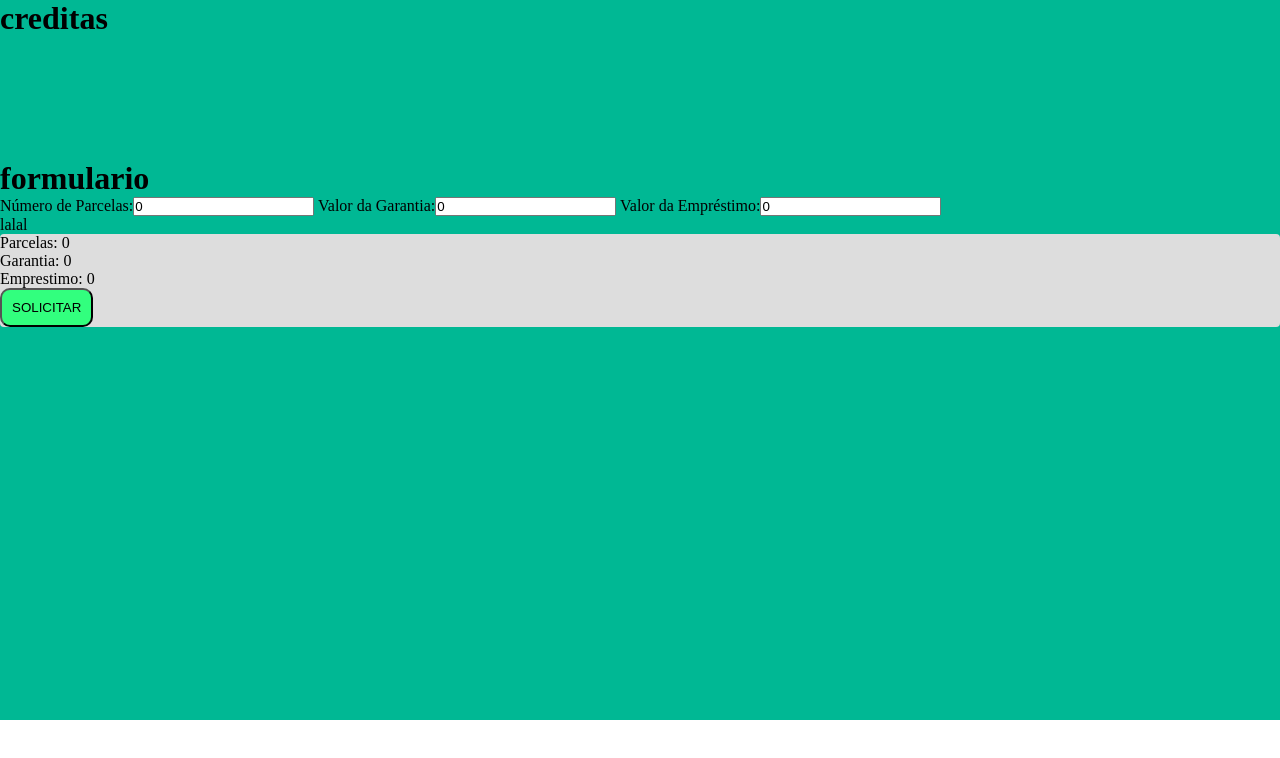
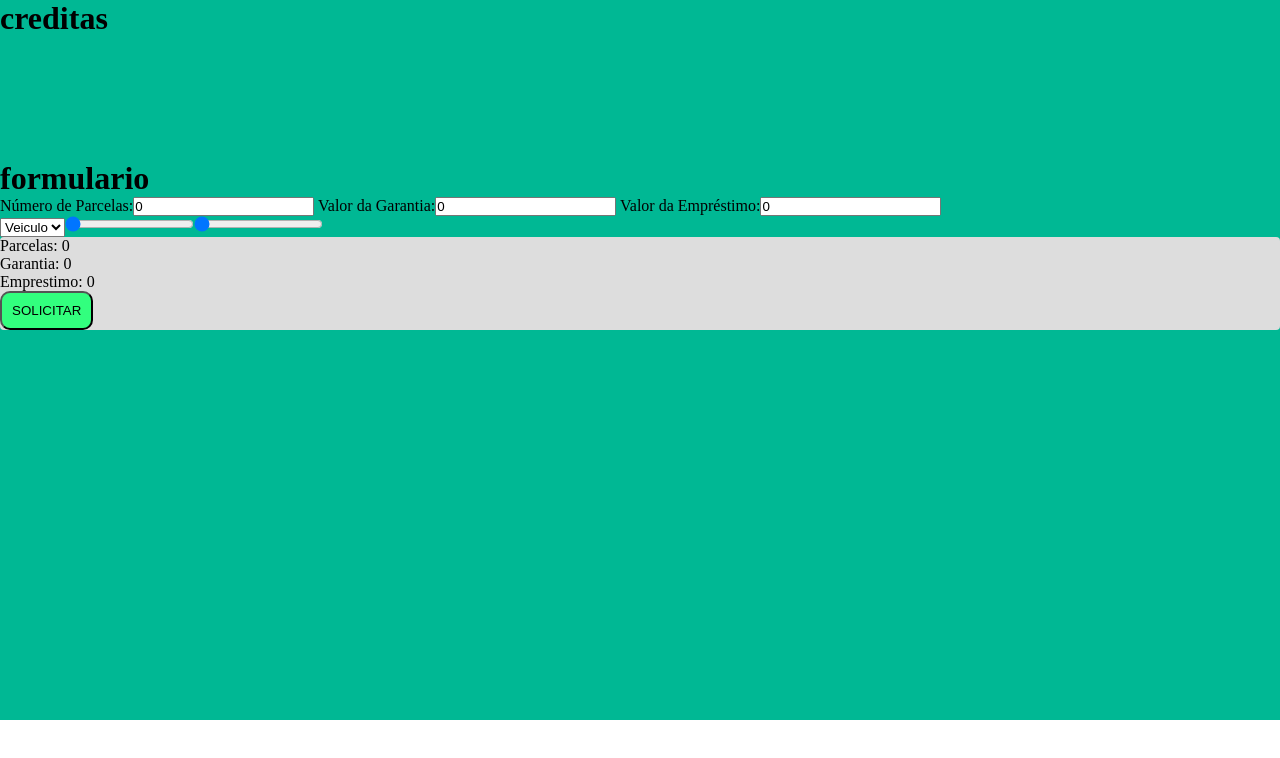
Before and after one commit to imVituZeron/cretidas-challenge, a React (Create React App) app: page / in a window 1280 px wide. Shown: the top 758 px of the page. Built offline with nearby package versions, Linux system fonts and the light colour scheme.

Commit message:
adicionando o select do tipo de garantia e os input de range de valores

```diff
--- a/src/components/Form/index.js
+++ b/src/components/Form/index.js
@@ -54,7 +54,12 @@ class Form extends Component {
                </label>
             </div>
             <div class="container-second">
-               lalal
+               <select name='select'>
+                  <option value="Veiculo">Veiculo</option>
+                  <option value="Imóvel">Imóvel</option>
+               </select>
+               <input type='range' min='12000' max='24000'/>
+               <input type='range' min='30000' max='60000'/>
             </div>
             <View
                nparcelas={this.state.nParcelas}
```
